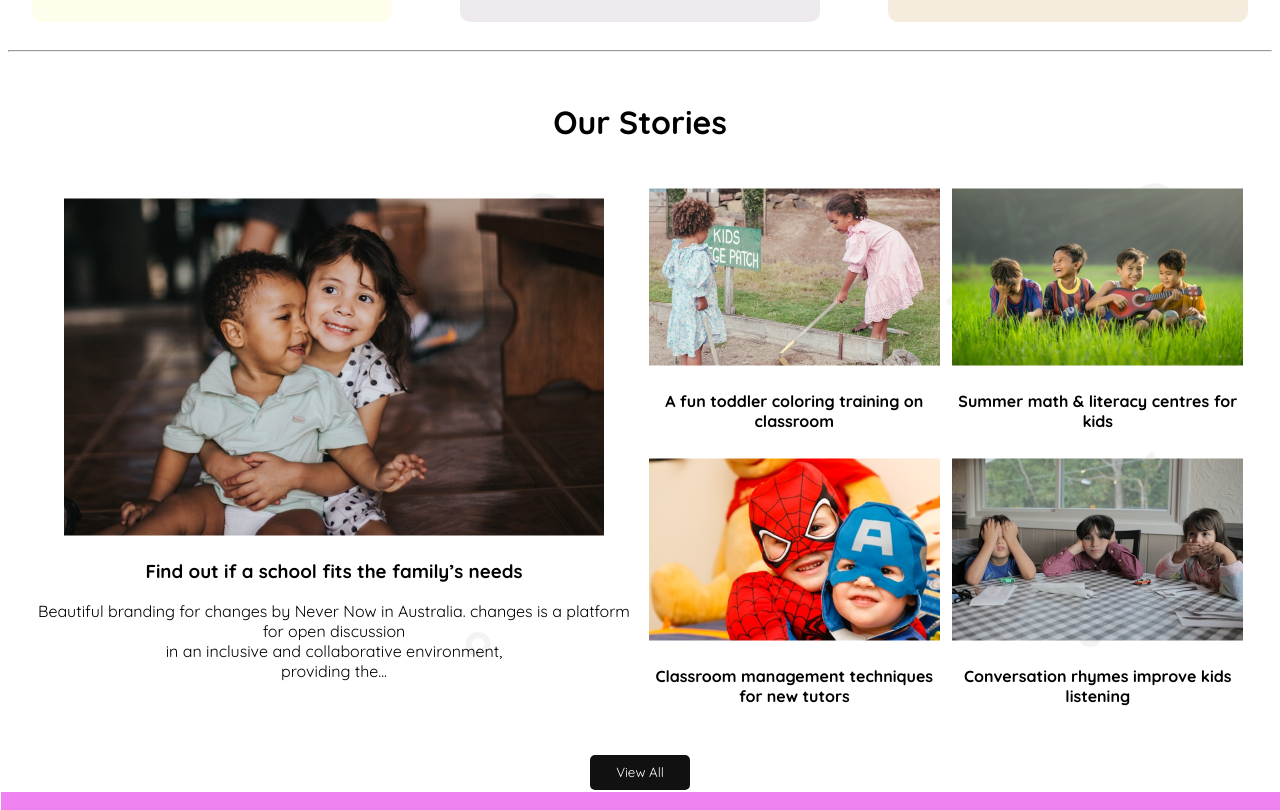
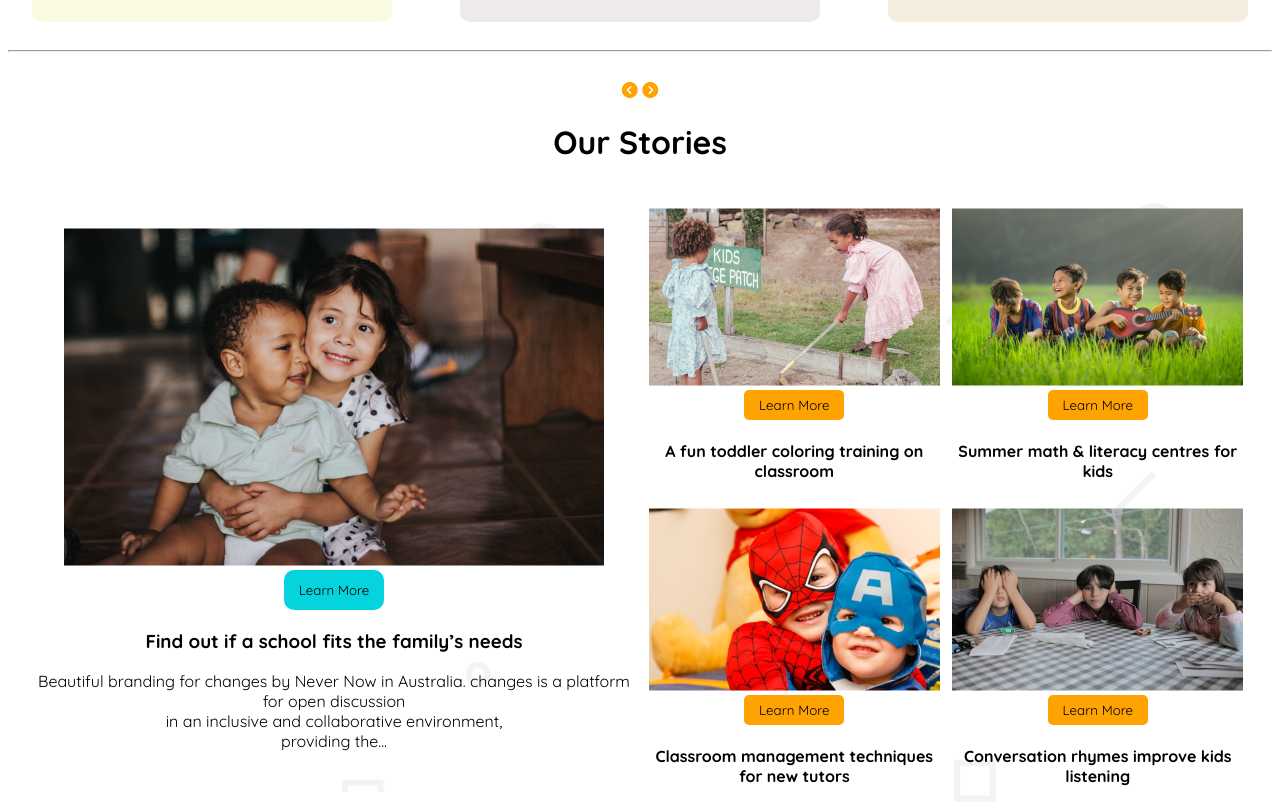
Before and after one commit to AnikaKabir59/Assignment-two, a plain HTML site: page index.html in a window 1280 px wide. Shown: the part 1312-2122 px from the top of the page. Drawn offline with Linux system fonts and the light colour scheme.

Commit message:
arrow added

```diff
--- a/index.html
+++ b/index.html
@@ -4,9 +4,12 @@
     <meta charset="UTF-8">
     <meta name="viewport" content="width=device-width, initial-scale=1.0">
     <title>Document</title>
+    <link rel="stylesheet" href="https://cdnjs.cloudflare.com/ajax/libs/font-awesome/6.7.2/css/all.min.css" integrity="sha512-Evv84Mr4kqVGRNSgIGL/F/aIDqQb7xQ2vcrdIwxfjThSH8CSR7PBEakCr51Ck+w+/U6swU2Im1vVX0SVk9ABhg==" crossorigin="anonymous" referrerpolicy="no-referrer" />
     <link rel="preconnect" href="https://fonts.googleapis.com">
 <link rel="preconnect" href="https://fonts.gstatic.com" crossorigin>
 <link href="https://fonts.googleapis.com/css2?family=Quicksand:wght@300..700&display=swap" rel="stylesheet">
+
+
     <link rel="stylesheet" href="style.css">
 </head>
 <body>
@@ -25,6 +28,10 @@
 </div>
         <div class="nav-button">
 <button class="btn1">Contact</button>
+
+        </div>
+        <div class="arrow">
+            <i class="fa-solid fa-bars"></i>
         </div>
     </header>
 
@@ -85,18 +92,23 @@
 </div>
 </div>
 <br>
+<hr>
 
-<i class="fa-solid fa-circle-chevron-left"></i>
-<i class="fa-solid fa-circle-chevron-right"></i>
+
        <!--card end-->
     <!--gallery start-->
-    <hr>
+
     <div class="gallary">
+        <div class="arrow">
+            <i class="fa-solid fa-circle-chevron-left"></i>
+           <i class="fa-solid fa-circle-chevron-right"></i>
+       </div>
     <h1>Our Stories</h1><br>
 <div class="pic-container">
 
     <div class="item1">
         <img src="B11-A2-Kids-School-main/assets/story-1.png" alt=""><br>
+        <button>Learn More</button>
     <h3>Find out if a school fits the
         family’s needs</h3>
         <p>Beautiful branding for changes by Never Now in Australia.
@@ -106,6 +118,7 @@
   <div class="collage">
     <div class="item">
         <img src="B11-A2-Kids-School-main/assets/story-2.png" alt="">
+        <button>Learn More</button>
     <h4>A fun toddler coloring training on
         classroom</h4>
 
@@ -113,16 +126,19 @@
 
 <div class="item">
                 <img src="B11-A2-Kids-School-main/assets/story-3.png" alt="">
+                <button>Learn More</button>
             <h4>Summer math & literacy centres for kids</h4>
 
                     </div>
 <div class="item">
   <img src="B11-A2-Kids-School-main/assets/story-4.png" alt="">
+  <button>Learn More</button>
  <h4>Classroom management techniques for new tutors</h4>
  </div>
 
 <div class="item">
         <img src="B11-A2-Kids-School-main/assets/story-5.png" alt="">
+        <button>Learn More</button>
         <h4>Conversation rhymes improve kids listening</h4>
         </div>
 
--- a/style.css
+++ b/style.css
@@ -20,7 +20,7 @@ height: 62px;
 /* Auto layout */
 display: flex;
 flex-direction: row;
-justify-content: space-around;
+justify-content: space-between;
 align-items: center;
 gap: 186;
 padding: 10px;
@@ -101,6 +101,7 @@ color:var(--first-color);
                 padding:5px;
             }
 
+
 /*nav end*/
 
 
@@ -153,6 +154,7 @@ height: auto;
 }
 /*banner end*/
 
+}
 /* card start*/
 #card-box{
     width:884px;
@@ -193,7 +195,8 @@ width:100%;
     width:100%;
 }
 .card-container .color1{
-    background-color: rgba(253, 251, 165, 0.208);
+    background-color: rgba(230, 228, 119, 0.208);
+    background-image: -o-linear-gradient(rgba(248, 223, 79, 0.741));
     background-color: ;
     padding:5px;
     border-radius: 10px;
@@ -233,7 +236,13 @@ h1{
 
 }
 /* card end*/
+.gallary .arrow{
+    color:#FEA301;
 
+}
+.gallary .arrow:hover{
+    color: aqua;
+}
 /* gallary start*/
 .gallary{
     margin: 0 auto;
@@ -247,6 +256,7 @@ h1{
 .item1, .collage{
     width: 50%;
     background-image: url(B11-A2-Kids-School-main/assets/bg.png);
+
     padding: 5px;
 
 }
@@ -256,10 +266,25 @@ h1{
     justify-content: space-between;
     align-items: center;
 }
+ .item1 button{
+
+    background-color:var(--third-color);
+    border:none;
+    height:40px;
+    width: 100px;
+    border-radius: 10px;
+}
 .collage{
     display: grid;
     grid-template-columns: repeat(2,1fr);
     gap:5px;
+}
+.collage button{
+    background-color:var(--first-color);
+    border:none;
+    height:30px;
+    width: 100px;
+    border-radius: 5px;
 }
 .work{
     display: flex;
@@ -310,6 +335,7 @@ left: 1px;
     justify-content: center;
     align-items: center;
     list-style-type: none;
+    gap:5px;
 }
 .content2 a{
     text-decoration: none;
@@ -319,8 +345,17 @@ left: 1px;
     list-style-type: none;
     color: #FFFFFF;
 }
+
+
 /*footer end*/
 /*media*/
-@media screen and (max-with:450px){
+@media screen and (min-with:850px){
 
 }
+@media screen and (max-with:850px){
+    *{
+        flex-direction: column;
+    }
+
+    }
+}
```
